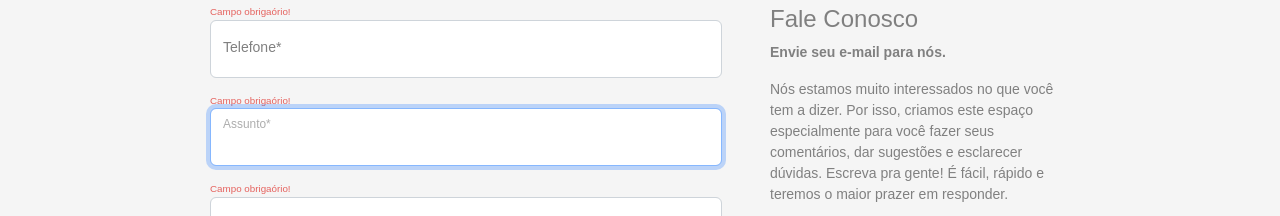
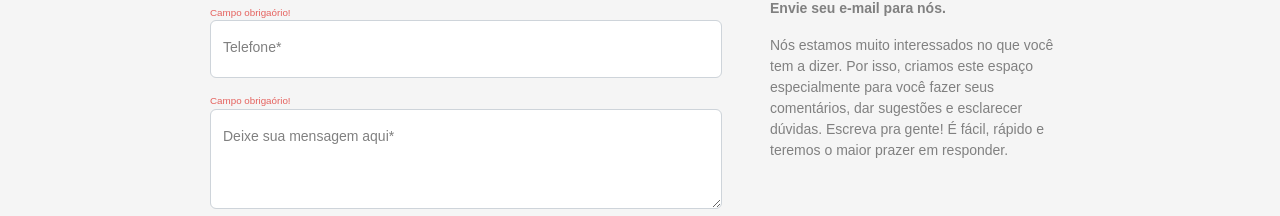
Before and after one commit to felipe-seabra/kifol-fertilizantes, a React (Create React App) app: page /contact in a window 1280 px wide. Shown: the part 393-609 px from the top of the page. Built offline with nearby package versions, Linux system fonts and the light colour scheme; the HTML template or start-up script is replaced by a standard one.

Commit message:
fix: remove topic to form

```diff
--- a/src/components/Form/index.tsx
+++ b/src/components/Form/index.tsx
@@ -25,7 +25,6 @@ function Form() {
     name: '',
     email: '',
     phone: '',
-    subject: '',
     message: '',
     checkbox: false
   });
@@ -57,8 +56,8 @@ function Form() {
   };
 
   const handleFormSubmitIsLoading = (e: FormEvent<HTMLFormElement>): void => {
+    console.log(e.target);
     setIsLoading(true);
-    console.log(e);
     sendEmail(e);
   };
 
@@ -84,7 +83,7 @@ function Form() {
                 required
               />
             </FloatingLabel>
-            {/* input all email */}
+            {/* input email */}
             <RequiredField isValid={verifyFieldEmail(formValues.email)} />
             <FloatingLabel controlId="floatingInput" label="E-mail*" className="mb-3">
               <BootstrapForm.Control
@@ -106,21 +105,6 @@ function Form() {
                 name="phone"
                 onChange={(e) =>
                   setFormValues({ ...formValues, phone: phoneMask(e.target.value) })
-                }
-                required
-              />
-            </FloatingLabel>
-            {/* input all subject */}
-            <RequiredField isValid={verifyFieldSubject(formValues.subject)} />
-            <FloatingLabel controlId="floatingInput" label="Assunto*" className="mb-3">
-              <BootstrapForm.Control
-                type="text"
-                placeholder="Assunto"
-                autoFocus
-                value={formValues.subject}
-                name="subject"
-                onChange={(e) =>
-                  setFormValues({ ...formValues, subject: e.target.value })
                 }
                 required
               />
--- a/src/interfaces/index.ts
+++ b/src/interfaces/index.ts
@@ -2,7 +2,6 @@ export interface IFormValues {
   name: string;
   email: string;
   phone: string;
-  subject: string;
   message: string;
   checkbox: boolean;
 }
```
